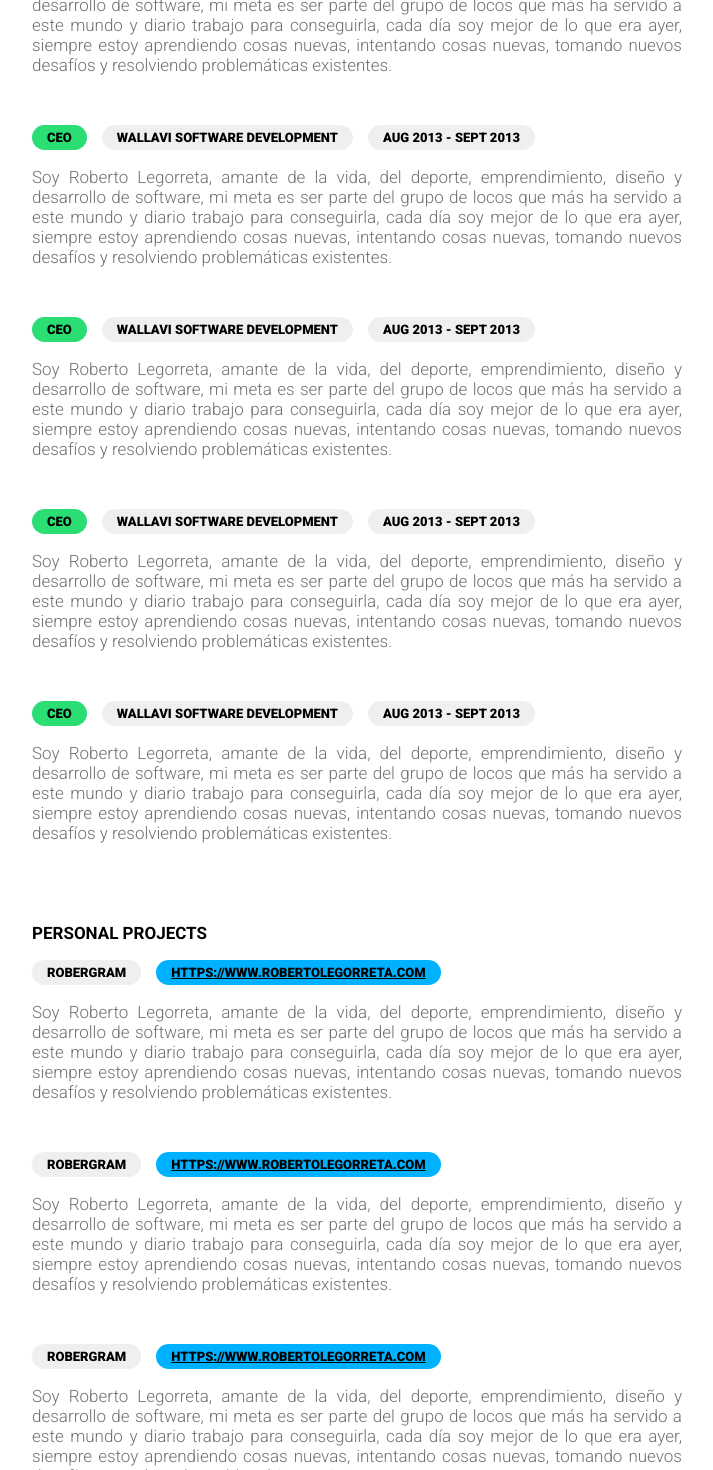
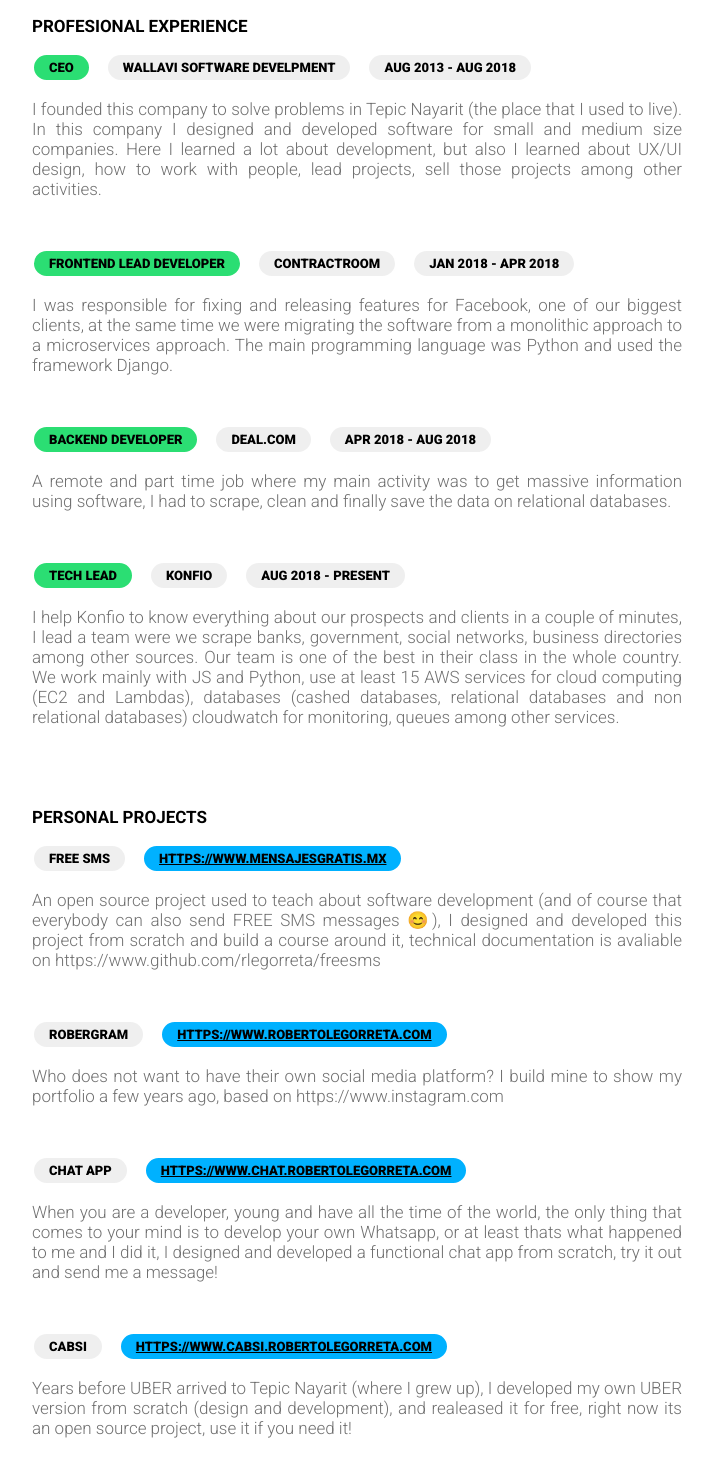
Before and after one commit to RobertoLegorreta/cv-builder, a React (Create React App) app: page / in a window 1280 px wide. Shown: the part 760-2230 px from the top of the page, without its empty margins (283-996 px from the left). Built offline with nearby package versions, Linux system fonts and the light colour scheme.

Commit message:
Updating information

```diff
--- a/src/AboutMe.js
+++ b/src/AboutMe.js
@@ -5,7 +5,7 @@ function AboutMe() {
   return (
     <div>
       <h3 className="main-section-description-title">ABOUT ME</h3>
-      <p className="main-section-description">Soy Roberto Legorreta, amante de la vida, del deporte, emprendimiento, diseño y desarrollo de software, mi meta es ser parte del grupo de locos que más ha servido a este mundo y diario trabajo para conseguirla, cada día soy mejor de lo que era ayer, siempre estoy aprendiendo cosas nuevas, intentando cosas nuevas, tomando nuevos desafíos y resolviendo problemáticas existentes. </p>
+      <p className="main-section-description">TLDR: Entrepreneur, Software Developer, UX/UI Designer.<br></br><br></br>In recent years I have focused on improving people's quality life developing solution for some of the most common problems such as transport us in a more comfortable and safer way or easily find properties adapted to our needs among other issues. I love to work with small teams to build solutions from scratch. I have had the opportunity to work with startups from Silicon Valley, México and people from all around the world. I am always learning, love challenges, travel to different cities and  meet amazing people. <br></br><br></br>I was born to serve and help others and I believe that I can change and improve this world.</p>
     </div>
   );
 }
--- a/src/Experience.js
+++ b/src/Experience.js
@@ -5,23 +5,23 @@ function Experience() {
   return (
     <div>
       <h3 className="main-section-description-title">PROFESIONAL EXPERIENCE</h3>
-      {bubles('CEO', 'WALLAVI SOFTWARE DEVELOPMENT', 'AUG 2013 - SEPT 2013')}
-      <p className="main-section-description">Soy Roberto Legorreta, amante de la vida, del deporte, emprendimiento, diseño y desarrollo de software, mi meta es ser parte del grupo de locos que más ha servido a este mundo y diario trabajo para conseguirla, cada día soy mejor de lo que era ayer, siempre estoy aprendiendo cosas nuevas, intentando cosas nuevas, tomando nuevos desafíos y resolviendo problemáticas existentes. </p>
-      {bubles('CEO', 'WALLAVI SOFTWARE DEVELOPMENT', 'AUG 2013 - SEPT 2013')}
-      <p className="main-section-description">Soy Roberto Legorreta, amante de la vida, del deporte, emprendimiento, diseño y desarrollo de software, mi meta es ser parte del grupo de locos que más ha servido a este mundo y diario trabajo para conseguirla, cada día soy mejor de lo que era ayer, siempre estoy aprendiendo cosas nuevas, intentando cosas nuevas, tomando nuevos desafíos y resolviendo problemáticas existentes. </p>
-      {bubles('CEO', 'WALLAVI SOFTWARE DEVELOPMENT', 'AUG 2013 - SEPT 2013')}
-      <p className="main-section-description">Soy Roberto Legorreta, amante de la vida, del deporte, emprendimiento, diseño y desarrollo de software, mi meta es ser parte del grupo de locos que más ha servido a este mundo y diario trabajo para conseguirla, cada día soy mejor de lo que era ayer, siempre estoy aprendiendo cosas nuevas, intentando cosas nuevas, tomando nuevos desafíos y resolviendo problemáticas existentes. </p>
-      {bubles('CEO', 'WALLAVI SOFTWARE DEVELOPMENT', 'AUG 2013 - SEPT 2013')}
-      <p className="main-section-description">Soy Roberto Legorreta, amante de la vida, del deporte, emprendimiento, diseño y desarrollo de software, mi meta es ser parte del grupo de locos que más ha servido a este mundo y diario trabajo para conseguirla, cada día soy mejor de lo que era ayer, siempre estoy aprendiendo cosas nuevas, intentando cosas nuevas, tomando nuevos desafíos y resolviendo problemáticas existentes. </p>
-      {bubles('CEO', 'WALLAVI SOFTWARE DEVELOPMENT', 'AUG 2013 - SEPT 2013')}
-      <p className="main-section-description">Soy Roberto Legorreta, amante de la vida, del deporte, emprendimiento, diseño y desarrollo de software, mi meta es ser parte del grupo de locos que más ha servido a este mundo y diario trabajo para conseguirla, cada día soy mejor de lo que era ayer, siempre estoy aprendiendo cosas nuevas, intentando cosas nuevas, tomando nuevos desafíos y resolviendo problemáticas existentes. </p>
+      {bubles('CEO', 'WALLAVI SOFTWARE DEVELPMENT', 'AUG 2013 - AUG 2018')}
+      <p className="main-section-description">I founded this company to solve problems in Tepic Nayarit (the place that I used to live). In this company I designed and developed software for small and medium size companies.  Here I learned a lot about development, but also I learned about UX/UI design, how to work with people, lead projects, sell those projects among other activities.</p>
+      {bubles('FRONTEND LEAD DEVELOPER', 'CONTRACTROOM', 'JAN 2018 - APR 2018')}
+      <p className="main-section-description">I was responsible for fixing and releasing features for Facebook, one of our biggest clients, at the same time we were migrating the software from a monolithic approach to a microservices approach. The main programming language was Python and used the framework Django.</p>
+      {bubles('BACKEND DEVELOPER', 'DEAL.COM', 'APR 2018 - AUG 2018')}
+      <p className="main-section-description">A remote and part time job where my main activity was to get massive information using software, I had to scrape, clean and finally save the data on relational databases.</p>
+      {bubles('TECH LEAD', 'KONFIO', 'AUG 2018 - PRESENT')}
+      <p className="main-section-description">I help Konfio to know everything about our prospects and clients in a couple of minutes, I lead a team were we scrape banks, government, social networks, business directories among other sources. Our team is one of the best in their class in the whole country. We work mainly with JS and Python, use at least 15 AWS services for cloud computing (EC2 and Lambdas), databases (cashed databases, relational databases and non relational databases) cloudwatch for monitoring, queues among other services.</p>
       <h3 className="main-section-description-title">PERSONAL PROJECTS</h3>
+      {projectBubles('FREE SMS', 'HTTPS://WWW.MENSAJESGRATIS.MX')}
+      <p className="main-section-description">An open source project used to teach about software development (and of course that everybody can also send FREE SMS messages 😊), I designed and developed this project from scratch and build a course around it, technical documentation is avaliable on https://www.github.com/rlegorreta/freesms</p>
       {projectBubles('ROBERGRAM', 'HTTPS://WWW.ROBERTOLEGORRETA.COM')}
-      <p className="main-section-description">Soy Roberto Legorreta, amante de la vida, del deporte, emprendimiento, diseño y desarrollo de software, mi meta es ser parte del grupo de locos que más ha servido a este mundo y diario trabajo para conseguirla, cada día soy mejor de lo que era ayer, siempre estoy aprendiendo cosas nuevas, intentando cosas nuevas, tomando nuevos desafíos y resolviendo problemáticas existentes. </p>
-      {projectBubles('ROBERGRAM', 'HTTPS://WWW.ROBERTOLEGORRETA.COM')}
-      <p className="main-section-description">Soy Roberto Legorreta, amante de la vida, del deporte, emprendimiento, diseño y desarrollo de software, mi meta es ser parte del grupo de locos que más ha servido a este mundo y diario trabajo para conseguirla, cada día soy mejor de lo que era ayer, siempre estoy aprendiendo cosas nuevas, intentando cosas nuevas, tomando nuevos desafíos y resolviendo problemáticas existentes. </p>
-      {projectBubles('ROBERGRAM', 'HTTPS://WWW.ROBERTOLEGORRETA.COM')}
-      <p className="main-section-description">Soy Roberto Legorreta, amante de la vida, del deporte, emprendimiento, diseño y desarrollo de software, mi meta es ser parte del grupo de locos que más ha servido a este mundo y diario trabajo para conseguirla, cada día soy mejor de lo que era ayer, siempre estoy aprendiendo cosas nuevas, intentando cosas nuevas, tomando nuevos desafíos y resolviendo problemáticas existentes. </p>
+      <p className="main-section-description">Who does not want to have their own social media platform? I build mine to show my portfolio a few years ago, based on https://www.instagram.com</p>
+      {projectBubles('CHAT APP', 'HTTPS://WWW.CHAT.ROBERTOLEGORRETA.COM')}
+      <p className="main-section-description">When you are a developer, young and have all the time of the world, the only thing that comes to your mind is to develop your own Whatsapp, or at least thats what happened to me and I did it, I designed and developed a functional chat app from scratch, try it out and send me a message!</p>
+      {projectBubles('CABSI', 'HTTPS://WWW.CABSI.ROBERTOLEGORRETA.COM')}
+      <p className="main-section-description">Years before UBER arrived to Tepic Nayarit (where I grew up), I developed my own UBER version from scratch (design and development), and realeased it for free, right now its an open source project, use it if you need it!</p>
     </div>
   );
 }
@@ -40,7 +40,7 @@ function projectBubles(projectName, link){
   return(
     <div>
       <p className="main-section-description-buble">{projectName}</p>
-      <a href={link}><p className="main-section-description-buble main-section-description-buble-link">{link}</p></a>
+      <a href={link} target="_blank" rel="noopener noreferrer"><p className="main-section-description-buble main-section-description-buble-link">{link}</p></a>
     </div>
   )
 }
--- a/src/Header.css
+++ b/src/Header.css
@@ -1,10 +1,16 @@
 .header-main-container{
   width: 100%;
-  box-sizing: border-box;
   padding: 25px 35px;
   display: flex;
   flex-direction: row;
   justify-content: space-between;
+  box-sizing: border-box;
+}
+
+@media (max-width: 730px) {
+  .header-main-container{
+    padding: 25px 10px;
+  }
 }
 
 .header-personal-name{
--- a/src/MainSection.css
+++ b/src/MainSection.css
@@ -1,6 +1,25 @@
 .main-section{
   width: 650px;
   margin: 0 auto;
+  box-sizing: border-box;
+}
+
+@media (max-width: 730px) {
+  .main-section{
+    width: 550px;
+  }
+}
+
+@media (max-width: 650px) {
+  .main-section{
+    width: 450px;
+  }
+}
+
+@media (max-width: 500px) {
+  .main-section{
+    width: 300px;
+  }
 }
 
 .main-section-profile-picture{
@@ -44,6 +63,7 @@
   border-radius: 150px;
   margin: 0;
   margin-right: 15px;
+  border: 2px solid white;
 }
 
 .main-section-description-buble-job-title{
```
